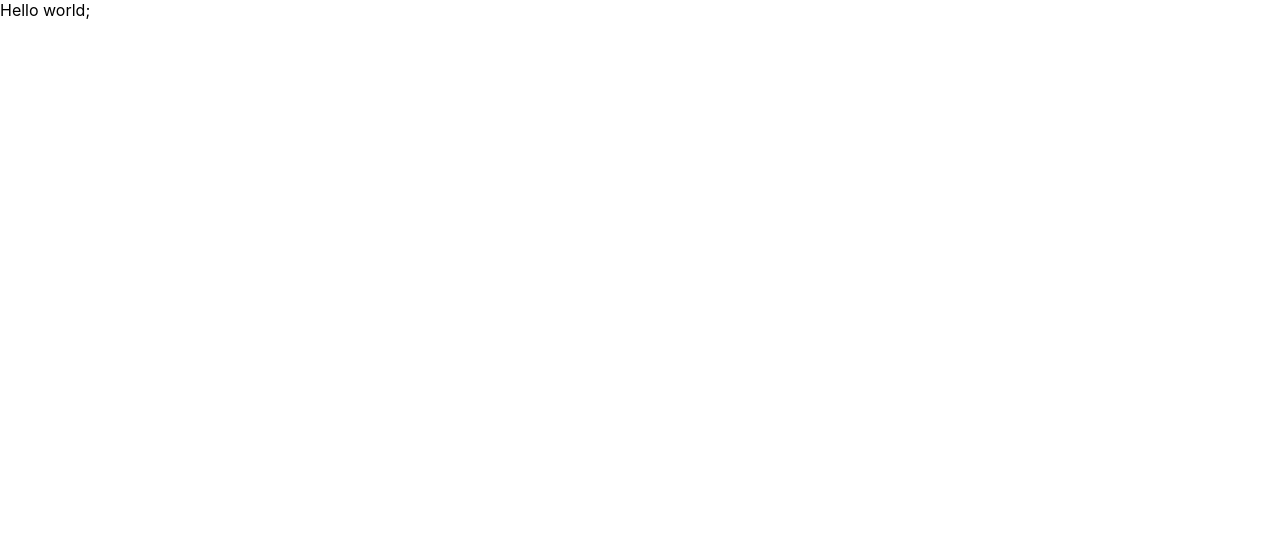
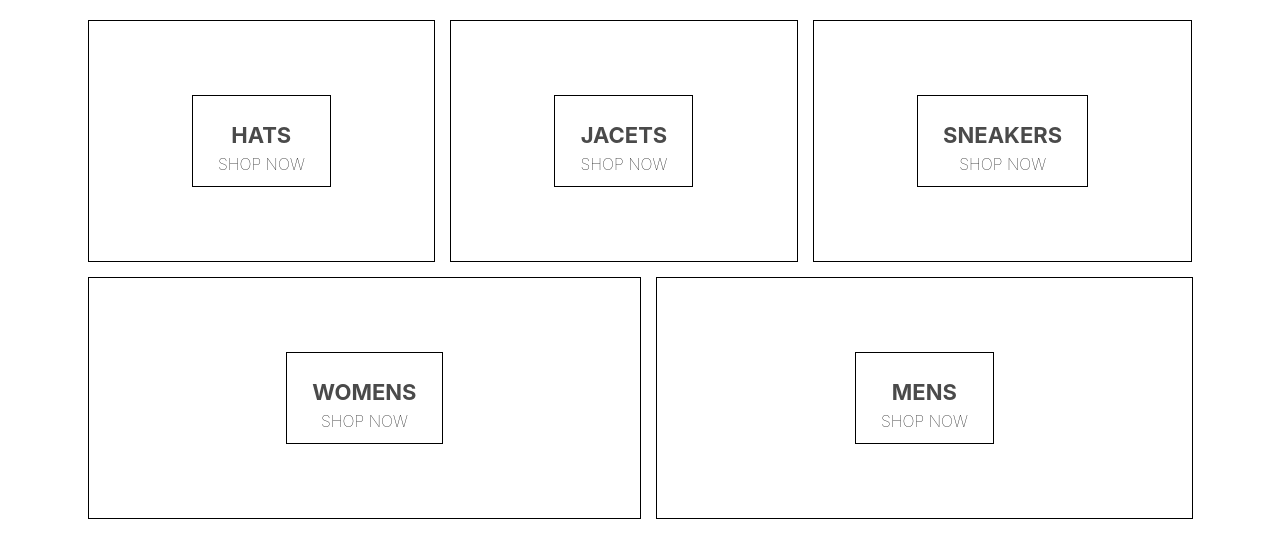
Before and after one commit to vdovkin/crwn-clothing-v1, a React (Create React App) app: page / in a window 1280 px wide. Shown: the top 558 px of the page. Built offline with nearby package versions, Linux system fonts and the light colour scheme.

Commit message:
add basic homepage

```diff
--- a/package.json
+++ b/package.json
@@ -6,6 +6,7 @@
     "@testing-library/jest-dom": "^5.14.1",
     "@testing-library/react": "^11.2.7",
     "@testing-library/user-event": "^12.8.3",
+    "node-sass": "^6.0.1",
     "react": "^17.0.2",
     "react-dom": "^17.0.2",
     "react-scripts": "4.0.3",
--- a/src/App.js
+++ b/src/App.js
@@ -1,9 +1,11 @@
 import './App.css';
+
+import HomePage from './homepage.component';
 
 function App() {
   return (
     <div>
-      Hello world;
+      <HomePage/>
     </div>
   );
 }
--- /dev/null
+++ b/src/homepage.component.jsx
@@ -0,0 +1,43 @@
+import React from 'react';
+
+import './homepage.styles.scss';
+
+const HomePage = () => (
+    <div className='homepage'>
+        <div className='directory-menu'>
+            <div className='menu-item'>
+                <div className='content'>
+                    <h1 className='title'>HATS</h1>
+                    <span className='subtitle'>SHOP NOW</span>
+                </div>
+            </div>
+            <div className='menu-item'>
+                <div className='content'>
+                    <h1 className='title'>JACETS</h1>
+                    <span className='subtitle'>SHOP NOW</span>
+                </div>
+            </div>
+            <div className='menu-item'>
+                <div className='content'>
+                    <h1 className='title'>SNEAKERS</h1>
+                    <span className='subtitle'>SHOP NOW</span>
+                </div>
+            </div>
+            <div className='menu-item'>
+                <div className='content'>
+                    <h1 className='title'>WOMENS</h1>
+                    <span className='subtitle'>SHOP NOW</span>
+                </div>
+            </div>
+            <div className='menu-item'>
+                <div className='content'>
+                    <h1 className='title'>MENS</h1>
+                    <span className='subtitle'>SHOP NOW</span>
+                </div>
+            </div>
+        </div>
+    </div>
+);
+
+
+export default HomePage;
--- /dev/null
+++ b/src/homepage.styles.scss
@@ -0,0 +1,54 @@
+.homepage{
+    display: flex;
+    flex-direction: column;
+    align-items: center;
+    padding: 20px 80px;
+}
+
+.directory-menu {
+    width: 100%;
+    display: flex;
+    flex-wrap: wrap;
+    justify-content: space-between;
+}
+
+.menu-item{
+    min-width: 30%;
+    height: 240px;
+    flex: 1 1 auto;
+    display: flex;
+    align-items: center;
+    justify-content: center;
+    border:  1px solid black;
+    margin: 0 7.5px 15px;
+
+    &:first-child {
+        margin-right: 7.5px;
+    }
+
+    &:last-child{
+        margin-left: 7.5px;
+    }
+
+    .content {
+        height: 90px;
+        padding: 0 25px;
+        display: flex;
+        flex-direction: column;
+        align-items: center;
+        justify-content: center;
+        border: 1px solid black;
+
+        .title{
+            font-weight: bold;
+            margin-bottom: 6px;
+            font-size: 22px;
+            color: #4a4a4a;
+        }
+
+        .subtitle {
+            font-weight: lighter;
+            font-size: 16px;
+        }
+    }
+}
```
Also changed, not shown: 1 other file (tests, documents, lock files or other folders).
